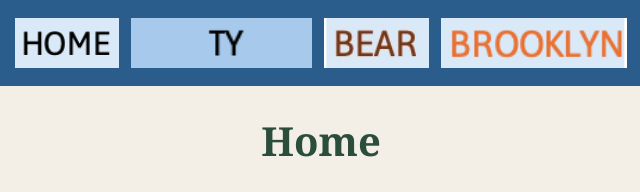
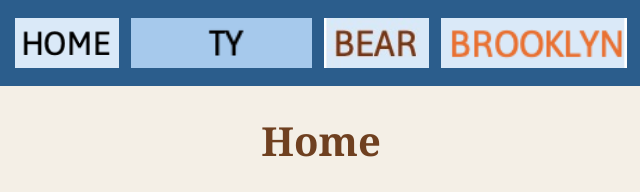
Before and after one commit to cmahoney29/bmis235-html-3-2, a plain HTML site: page index.html in a window 1280 px wide. Shown: the top 192 px of the page, 319-959 px from the left. Drawn offline with Linux system fonts and the light colour scheme.

Commit message:
Update styles.css
Changed color

```diff
--- a/styles.css
+++ b/styles.css
@@ -39,7 +39,7 @@ nav a {
 }
 
 h1 {
-    color: #2b4d3c;
+    color: #6f4020;
     text-align: center;
     font-size: 40px;
 }
```
